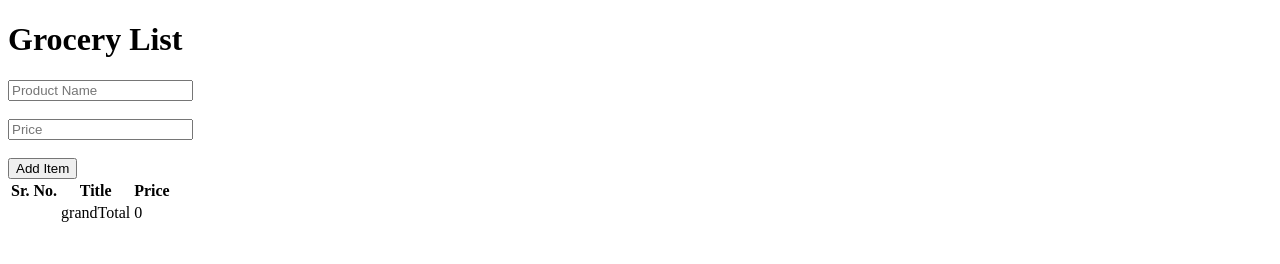
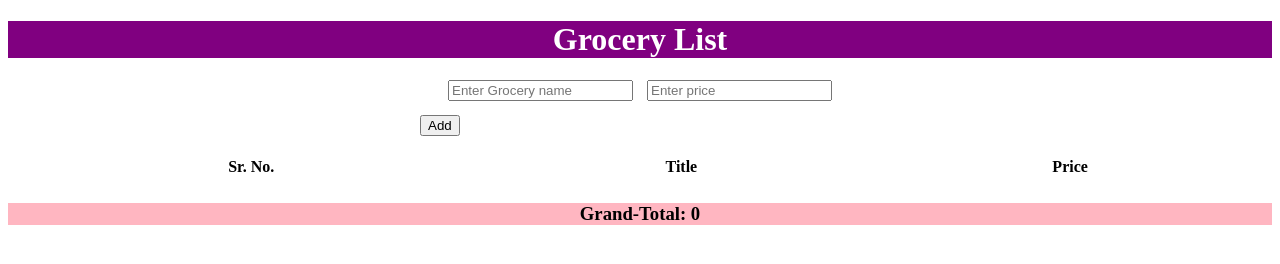
Before and after one commit to Drashti-29/Shopping-Cart, a website: page index.html in a window 1280 px wide. Drawn offline with Linux system fonts and the light colour scheme.

Commit message:
shopping cart

```diff
--- /dev/null
+++ b/index.css
@@ -0,0 +1,44 @@
+.heading {
+  font-family: "Times New Roman", Times, serif;
+  text-align: center;
+  background-color: purple;
+  color: white;
+}
+.input {
+  word-spacing: 10px;
+  text-align: center
+}
+
+.button {
+  border: none;
+  color: white;
+  padding: 10px 410px;
+  text-align: center;
+  text-decoration: none;
+  display: inline-block;
+  font-size: 16px;
+  margin: 4px 2px;
+  cursor: pointer;
+}
+table {
+  border-collapse: collapse;
+  width: 100%;
+}
+
+th,
+td {
+  text-align: center;
+  padding: 8px;
+}
+
+tr:nth-child(even) {
+  background-color: #f2f2f2;
+}
+
+h3 {
+  font-family: "Times New Roman", Times, serif;
+  text-align: center;
+  background-color: lightpink;
+  color: black;
+}
+}
--- a/index.html
+++ b/index.html
@@ -1,90 +1,67 @@
 <!DOCTYPE html>
 <html lang="en">
   <head>
+    <link rel="stylesheet" href="index.css" />
     <script>
-      let count = 0;
+      let srNo = 1;
+      let total = 0;
       function insertItem() {
-        const title = document.getElementById("item-name-input").value;
-        const price = document.getElementById("item-price-input").value;
-        const table = document.getElementsByTagName("table")[0];
-        const row = document.createElement("tr");
-        const sr = document.createElement("td");
-        const name = document.createElement("td");
-        const myprice = document.createElement("td");
+        let gname = document.getElementById("item-name-input").value;
+        let gvalue = document.getElementById("item-price-input").value;
 
-        sr.innerHTML = ++count;
-        row.appendChild(sr);
-        name.innerHTML = title;
-        row.appendChild(name);
-        myprice.innerHTML = price;
-        row.appendChild(myprice);
+        if (!isNaN(gname)) {
+          alert("Must input name");
+          return false;
+        }
+        if (gvalue == "") {
+          alert("Must input numbers");
+          return false;
+        }
 
-        const rowCount = table.rows.length;
-        table.deleteRow(rowCount - 1);
+        let tr = document.createElement("tr");
+        let td1 = document.createElement("td");
+        let td2 = document.createElement("td");
+        let td3 = document.createElement("td");
+        td1.innerText = srNo++;
+        td2.innerText = gname;
+        td3.innerText = gvalue;
+        tr.appendChild(td1);
+        tr.appendChild(td2);
+        tr.appendChild(td3);
+        td2.setAttribute("data-ns-test", "item-name");
+        td3.setAttribute("data-ns-test", "item-price");
+        document.getElementById("table").appendChild(tr);
 
-        const titleLen = title.trim();
-        const priceLen = price.trim();
-
-        if (titleLen.length > 0 && priceLen.length > 0) {
-          table.appendChild(row);
-        }
-        //document.getElementById("item-name-input").value="";
-        //document.getElementById("item-price-input").value="";
-
-        const totalPrice = document.querySelectorAll(
-          '[data-ns-test="item-price"]'
-        );
-        let sum = 0;
-        for (let i = 0; i < totalPrice.length; i++) {
-          sum += Number(totalPrice[i].innerText);
-        }
-        // console.log(sum);
-        const newRow = document.createElement("tr");
-        const tdcol = document.createElement("td");
-        const itemName = document.createElement("td");
-        const itemPrice = document.createElement("td");
-
-        itemPrice.setAttribute("data-ns-test", "grandTotal");
-        itemName.setAttribute("data-ns-test", "item-name");
-        tdcol.innerHTML = "";
-        itemName.innerText = "GrandTotal";
-        itemPrice.innerText = sum;
-        newRow.appendChild(tdcol);
-        newRow.appendChild(itemName);
-        newRow.appendChild(itemPrice);
-        table.appendChild(newRow);
+        total = total + parseInt(gvalue, 10);
+        document.getElementById("gtotal").innerText = "Grand-Total: " + total;
       }
     </script>
   </head>
   <body>
-    <h1>Grocery List</h1>
+    <div class="heading">
+      <h1>Grocery List</h1>
+    </div>
+    <div class="input">
+      <input
+        type="text"
+        id="item-name-input"
+        placeholder="Enter Grocery name"
+      />
+      <input type="number" id="item-price-input" placeholder="Enter price" />
+    </div>
+    <div class="button">
+      <button onclick="insertItem()">Add</button>
+    </div>
+    <!-- <button onclick="Remove()">Remove</button>
+      <button onclick="Clear all()">Clear all</button> -->
 
-    <input
-      type="text"
-      data-ns-test="item-name"
-      id="item-name-input"
-      placeholder="Product Name"
-    /><br />
-    <br />
-    <input
-      type="number"
-      data-ns-test="item-price"
-      id="item-price-input"
-      placeholder="Price"
-    /><br />
-    <br />
-    <button onclick="insertItem()">Add Item</button>
-    <table>
+    <table id="table">
       <tr>
-        <th>Sr. No.</th>
-        <th>Title</th>
-        <th>Price</th>
-      </tr>
-      <tr>
-        <td></td>
-        <td>grandTotal</td>
-        <td>0</td>
+        <th><b> Sr. No. </b></th>
+        <th><b>Title</b></th>
+        <th><b>Price</b></th>
       </tr>
     </table>
+    <h3 data-ns-test="grandTotal" id="gtotal"><b>Grand-Total: 0</b></h3>
   </body>
 </html>
```
